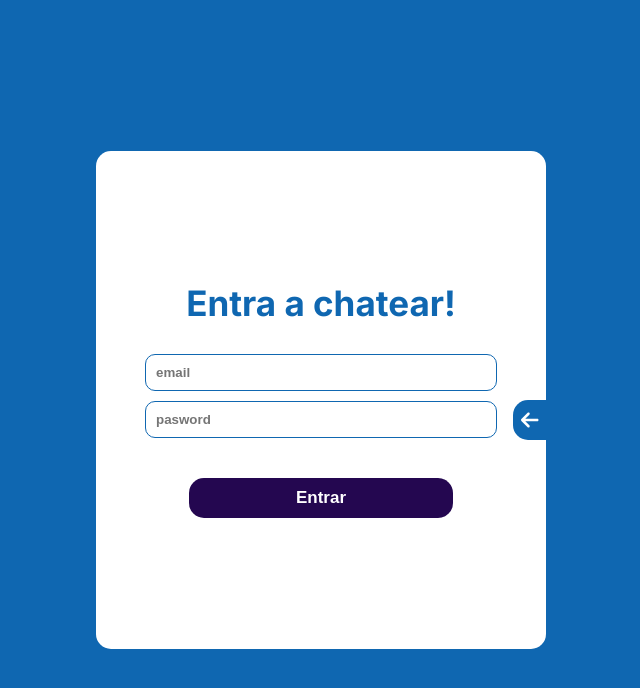
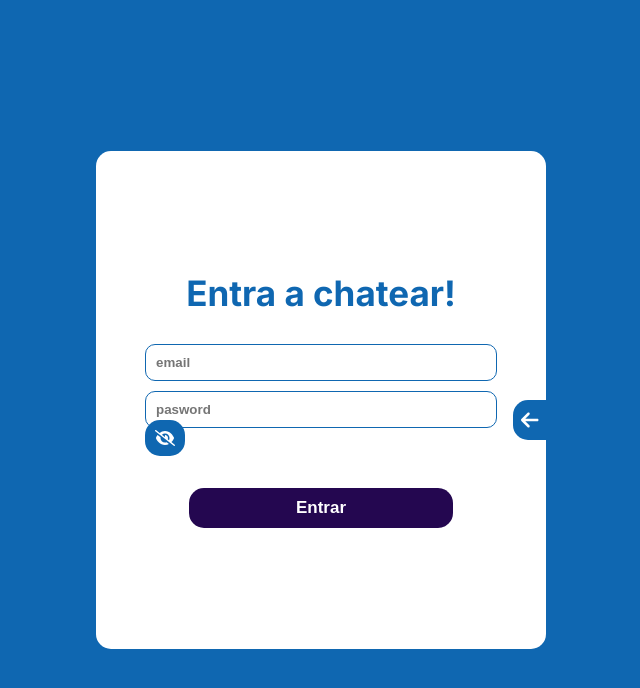
Before and after one commit to LuisArielRetanaHernadez/chat_mabi, a React (Vite) app: page /auth in a window 1280 px wide. Shown: the top 688 px of the page, without its empty margins (319-959 px from the left). Built offline with nearby package versions, Linux system fonts and the light colour scheme; no server answers.

Commit message:
creando el boton para mostrar el mensaje/ocultarlo

```diff
--- a/src/pages/Auth/Auth.page.jsx
+++ b/src/pages/Auth/Auth.page.jsx
@@ -1,4 +1,4 @@
-import { faArrowLeft, faArrowRight } from '@fortawesome/free-solid-svg-icons'
+import { faArrowLeft, faArrowRight, faEye, faEyeSlash } from '@fortawesome/free-solid-svg-icons'
 import './auth.style.css'
 import { FontAwesomeIcon } from '@fortawesome/react-fontawesome'
 import { useEffect, useRef, useState } from 'react'
@@ -25,7 +25,7 @@ const Auth = () => {
     file: '',
     url: ''
   })
-
+  const [showPassword, setShowPassword] = useState(false)
 
   const loginRef = useRef(null)
   const registerRef = useRef(null)
@@ -174,8 +174,13 @@ const Auth = () => {
             <div className="auth__form-field">
               <input className="auth__form-input" type="email" name="email" placeholder='email' onChange={e => setDataForm(prev => ({ ...prev, [e.target.name]: e.target.value }))} />
             </div>
-            <div className="auth__form-field">
+            <div className="auth__form-field auth__form-field--password">
               <input className="auth__form-input" type="password" name="password" placeholder='pasword' onChange={e => setDataForm(prev => ({ ...prev, [e.target.name]: e.target.value }))} />
+              <span className='button auth__button-password' onClick={() => setShowPassword(prev => !prev)}>
+                {
+                  showPassword ? <FontAwesomeIcon icon={faEye} /> : <FontAwesomeIcon icon={faEyeSlash} />
+                }
+              </span>
             </div>
             <button className="button auth__button-send">Entrar</button>
           </form>
```
